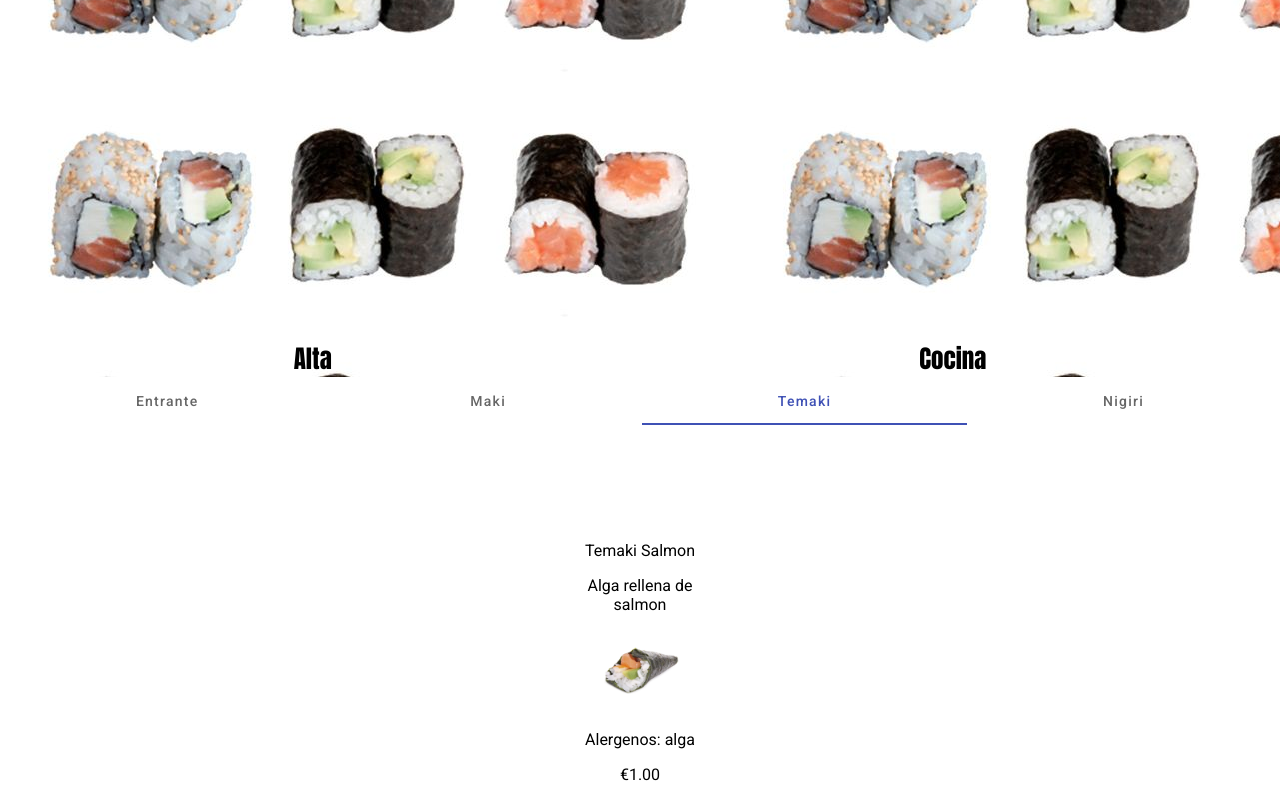
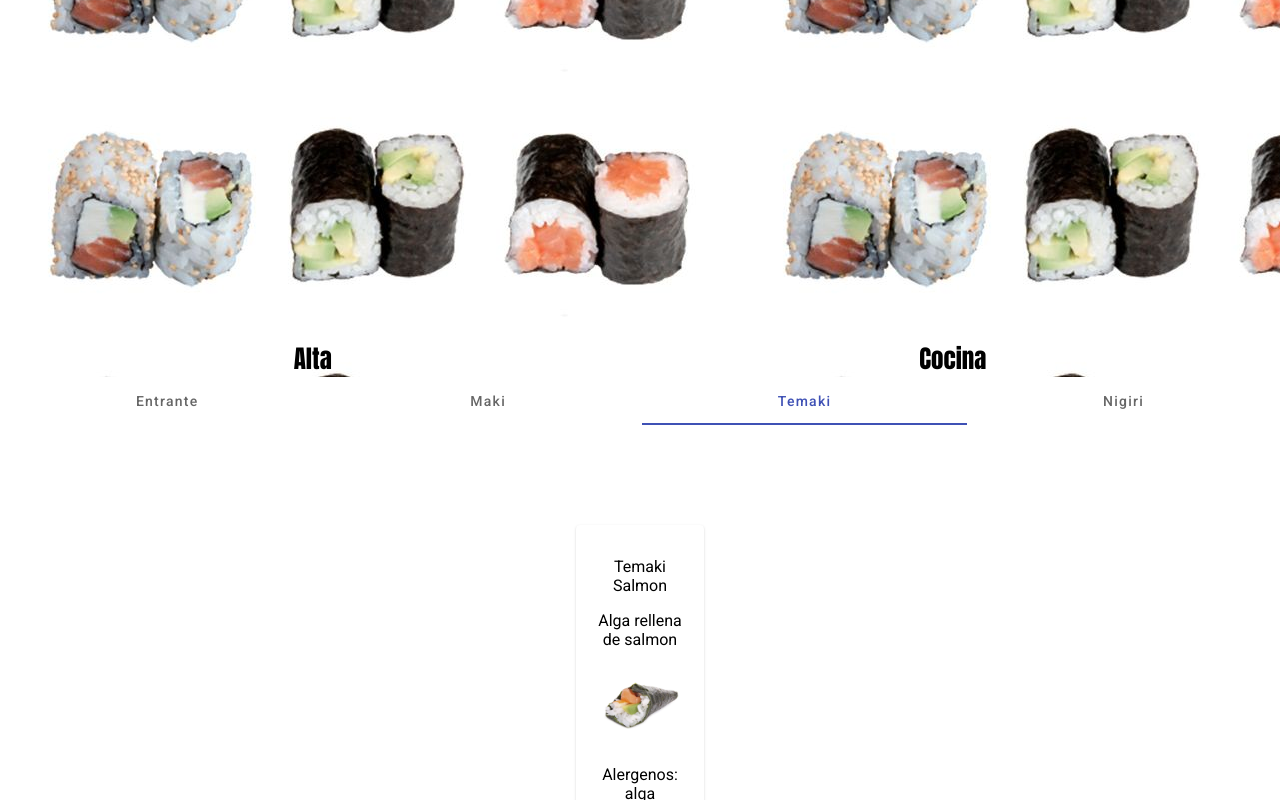
Before and after one commit to doliax/web_sushi, an Angular app: page /platos in a window 1280 px wide. Both pictures are taken after a click on the tab "Temaki". Shown: the part 1495-2295 px from the top of the page. Built offline with nearby package versions, Linux system fonts and the light colour scheme.

Commit message:
cambios reserva sushis

```diff
--- a/src/app/platos/platos.component.html
+++ b/src/app/platos/platos.component.html
@@ -38,24 +38,28 @@
                     </mat-tab>
                     <mat-tab  label="Temaki" >
                         <div class="sushis" *ngFor="let item of arr_platos">
-                        <div class="sushi" *ngIf="item.getTipo == 'temaki'">
+                            <mat-card class="sushi" *ngIf="item.getTipo == 'temaki'">
+                                <mat-card-content>
                                 <p >{{item.getNombre}}</p>
                                 <p>{{item.getDescripcion}}</p>
                                 <img src={{item.getImg}}>
                                 <p>Alergenos: {{item.getAlergenos}}</p>
                                 <p>{{item.getPrecio | currency: 'EUR'}}</p>
-                        </div>
+                            </mat-card-content>
+                        </mat-card>
                     </div>
                 </mat-tab>
                 <mat-tab  label="Nigiri" >
                     <div class="sushis" *ngFor="let item of arr_platos">
-                    <div class="sushi" *ngIf="item.getTipo == 'nigiri'">
+                    <mat-card class="sushi" *ngIf="item.getTipo == 'nigiri'">
+                            <mat-card-content>
                             <p >{{item.getNombre}}</p>
                             <p>{{item.getDescripcion}}</p>
                             <img src={{item.getImg}}>
                             <p>Alergenos: {{item.getAlergenos}}</p>
                             <p>{{item.getPrecio | currency: 'EUR'}}</p>
-                    </div>
+                        </mat-card-content>
+                    </mat-card>
                 </div>
             </mat-tab>
                           </mat-tab-group>
```
Lines whose indentation alone changed are shown as unchanged.
